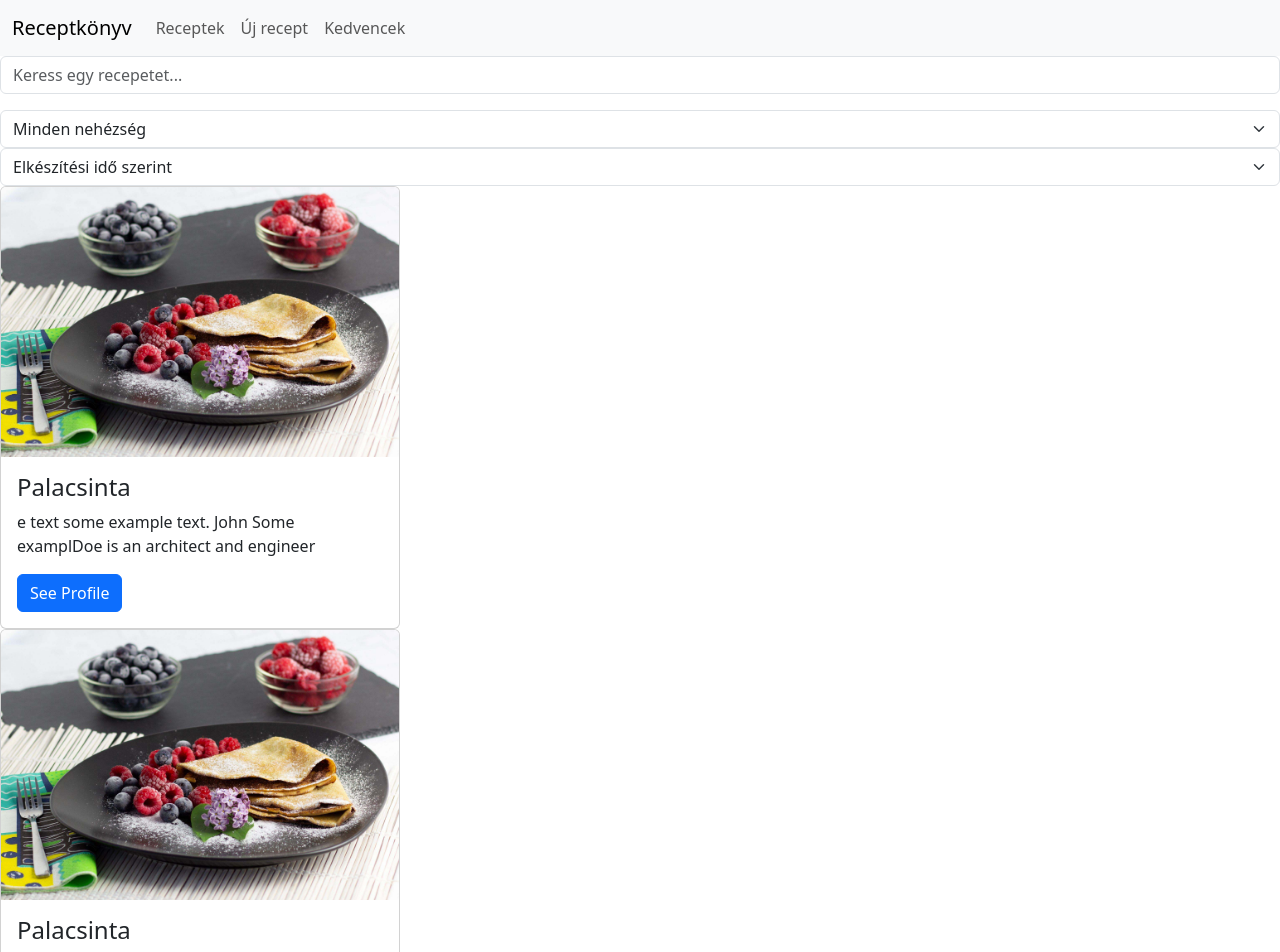
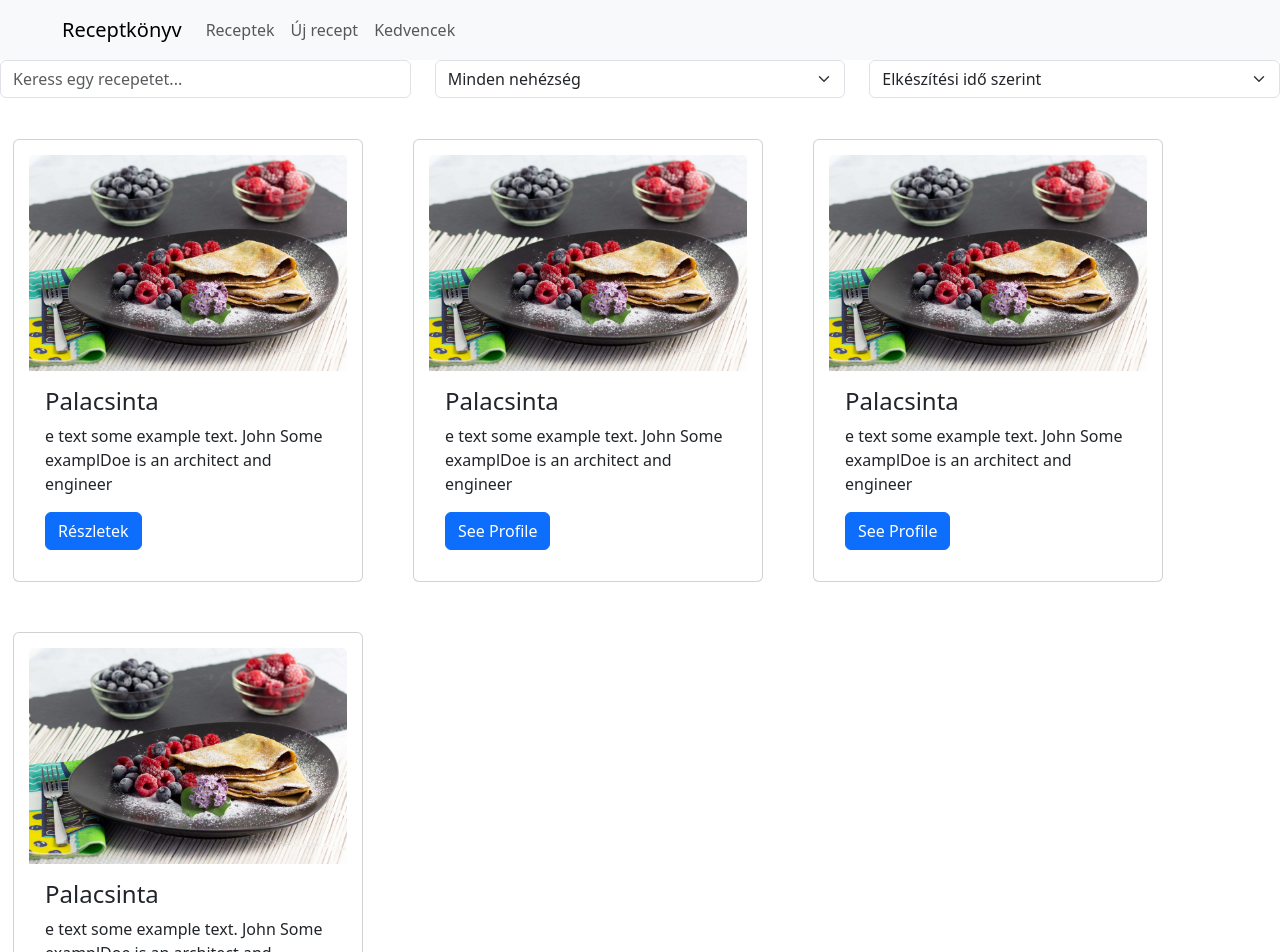
Before and after one commit to MelindaCsik/VueReceptgyujtemeny, a Vue app in the folder receptgyujtemeny/: page / in a window 1280 px wide. Shown: the top 952 px of the page. Built offline with nearby package versions, Linux system fonts and the light colour scheme.

Commit message:
Formázás

```diff
--- a/receptgyujtemeny/src/components/Receptkonyv.vue
+++ b/receptgyujtemeny/src/components/Receptkonyv.vue
@@ -27,27 +27,44 @@
       </div>
     </nav>
 
-    <div class="mb-3">
+    <div class="row">
+      <div class="mb-3 col-lg-4">
         <input type="text" class="form-control" id="exampleFormControlInput1" placeholder="Keress egy recepetet...">
       </div>
 
+      <div class="col-lg-4">
         <select class="form-select" aria-label="Default select example">
           <option selected>Minden nehézség</option>
           <option value="1">Könyű</option>
           <option value="2">Közepes</option>
           <option value="3">Nehéz</option>
         </select>
+      </div>
 
+      <div class="col-lg-4">
         <select class="form-select" aria-label="Default select example">
           <option selected>Elkészítési idő szerint</option>
           <option value="1">Csökenő</option>
           <option value="2">Növekvő</option>
         </select>
+      </div>
+    </div>
   </header>
 
   <main>
-    <div class="card" style="width:400px">
-      <img class="card-img-top" src="../assets/palacsinta.jpg" alt="Card image" style="width:100%">
+
+    <div class="row">
+      <div class="card col-lg-4">
+        <img class="card-img-top" src="../assets/palacsinta.jpg" alt="Card image">
+        <div class="card-body">
+          <h4 class="card-title">Palacsinta</h4>
+          <p class="card-text">e text some example text. John Some examplDoe is an architect and engineer</p>
+          <a href="#" class="btn btn-primary">Részletek</a>
+        </div>
+      </div>
+
+      <div class="card col-lg-4">
+        <img class="card-img-top" src="../assets/palacsinta.jpg" alt="Card image">
         <div class="card-body">
           <h4 class="card-title">Palacsinta</h4>
           <p class="card-text">e text some example text. John Some examplDoe is an architect and engineer</p>
@@ -55,12 +72,22 @@
         </div>
       </div>
 
-    <div class="card" style="width:400px">
-      <img class="card-img-top" src="../assets/palacsinta.jpg" alt="Card image" style="width:100%">
+      <div class="card col-lg-4">
+        <img class="card-img-top" src="../assets/palacsinta.jpg" alt="Card image">
         <div class="card-body">
           <h4 class="card-title">Palacsinta</h4>
           <p class="card-text">e text some example text. John Some examplDoe is an architect and engineer</p>
           <a href="#" class="btn btn-primary">See Profile</a>
+        </div>
+      </div>
+
+      <div class="card col-lg-4">
+        <img class="card-img-top" src="../assets/palacsinta.jpg" alt="Card image">
+        <div class="card-body">
+          <h4 class="card-title">Palacsinta</h4>
+          <p class="card-text">e text some example text. John Some examplDoe is an architect and engineer</p>
+          <a href="#" class="btn btn-primary">See Profile</a>
+        </div>
       </div>
     </div>
 
@@ -69,4 +96,16 @@
   <footer></footer>
 </template>
 
-<style scoped></style>
+<style scoped>
+.navbar{
+  padding: 10px 50px 10px 50px;
+}
+.card {
+  width: 350px;
+  margin: 25px;
+  padding: 15px;
+}
+.card-img-top {
+ width: 100%;
+}
+</style>
```
Lines whose indentation alone changed are shown as unchanged.
